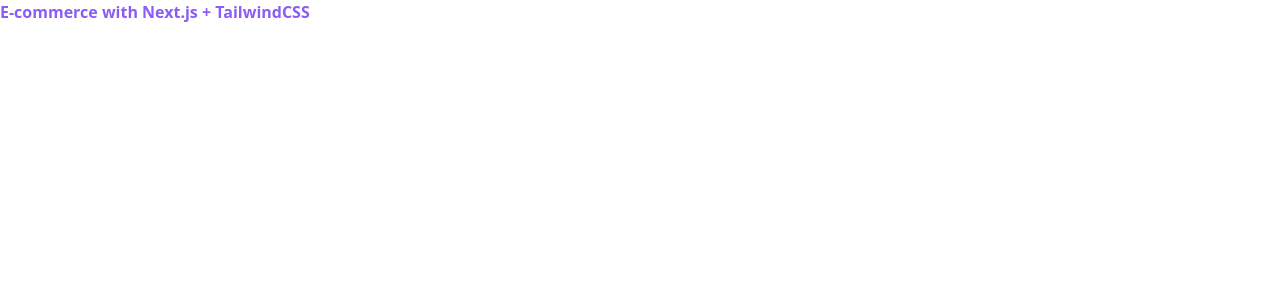
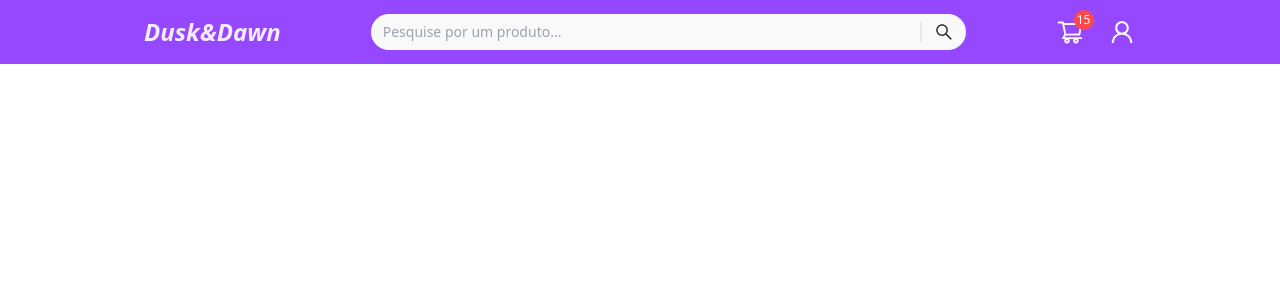
Before and after one commit to lucianosants/dusk-and-dawn, a Next.js app: page / in a window 1280 px wide. Shown: the top 300 px of the page. Built offline with nearby package versions, Linux system fonts and the light colour scheme.

Commit message:
feat: add partial header component

```diff
--- a/pages/_app.tsx
+++ b/pages/_app.tsx
@@ -1,6 +1,12 @@
+import Header from '@/src/patterns/Header';
 import '@/src/styles/globals.css';
 import type { AppProps } from 'next/app';
 
 export default function App({ Component, pageProps }: AppProps) {
-    return <Component {...pageProps} />;
+    return (
+        <>
+            <Header />
+            <Component {...pageProps} />
+        </>
+    );
 }
--- a/pages/_document.tsx
+++ b/pages/_document.tsx
@@ -2,7 +2,7 @@ import { Html, Head, Main, NextScript } from 'next/document';
 
 export default function Document() {
     return (
-        <Html lang="en">
+        <Html lang="pt-BR">
             <Head />
             <body>
                 <Main />
--- /dev/null
+++ b/src/patterns/Header/index.tsx
@@ -0,0 +1,78 @@
+import { FormEvent, useState } from 'react';
+import Link from 'next/link';
+import {
+    AiOutlineSearch,
+    AiOutlineShoppingCart,
+    AiOutlineUser,
+} from 'react-icons/ai';
+
+import Box from '@/src/components/Box';
+import Text from '@/src/components/Text';
+
+export default function Header() {
+    const [count, setCount] = useState(15);
+
+    const handleSubmit = (e: FormEvent) => {
+        e.preventDefault();
+        alert('Disponível em breve...');
+    };
+
+    return (
+        <Box className="fixed flex justify-center w-full h-16 bg-primary-600">
+            <Box
+                as="header"
+                className="flex items-center justify-between flex-1 h-full max-w-5xl px-4">
+                <Link href="/">
+                    <Text className="text-2xl italic font-black text-primary-50 hover:opacity-90">
+                        Dusk&Dawn
+                    </Text>
+                </Link>
+
+                <Box className="w-[60%]">
+                    <form
+                        onSubmit={handleSubmit}
+                        className="flex items-center justify-between flex-1 gap-3 px-3 py-2 rounded-full bg-neutral-variant-50 focus-within:bg-primary-50 focus-within:outline hover:bg-primary-50">
+                        <label htmlFor="search" className="sr-only">
+                            Pesquise por um produto em estoque
+                        </label>
+
+                        <input
+                            className="w-full text-sm font-medium bg-transparent border-r-2 outline-none"
+                            type="text"
+                            id="search"
+                            autoComplete="off"
+                            placeholder="Pesquise por um produto..."
+                        />
+
+                        <button type="submit" title="Pesquisar produto">
+                            <Text
+                                as="span"
+                                className="text-neutral-variant-600 hover:text-neutral-variant-999">
+                                <AiOutlineSearch size={20} />
+                            </Text>
+                        </button>
+                    </form>
+                </Box>
+
+                <Box className="flex gap-6">
+                    <Link href="#">
+                        <Text
+                            data-count={count}
+                            as="span"
+                            className="cart__notification">
+                            <AiOutlineShoppingCart size={28} />
+                        </Text>
+                    </Link>
+
+                    <Link href="#">
+                        <Text
+                            as="span"
+                            className="text-neutral-variant-50 hover:text-neutral-variant-100">
+                            <AiOutlineUser size={28} />
+                        </Text>
+                    </Link>
+                </Box>
+            </Box>
+        </Box>
+    );
+}
--- a/src/styles/globals.css
+++ b/src/styles/globals.css
@@ -96,3 +96,14 @@
         --neutral-variant-999: #070707;
     }
 }
+
+@layer components {
+    .cart__notification {
+        @apply relative text-neutral-variant-50 hover:text-neutral-variant-100;
+    }
+
+    .cart__notification::before {
+        content: attr(data-count);
+        @apply absolute right-[-0.6rem] text-xs top-[-0.5rem] bg-danger-600 justify-center items-center w-5 h-5 rounded-full flex;
+    }
+}
--- a/tailwind.config.js
+++ b/tailwind.config.js
@@ -4,6 +4,7 @@ module.exports = {
         './pages/**/*.{js,ts,jsx,tsx}',
         './src/components/**/*.{js,ts,jsx,tsx}',
         './src/screens/**/*.{js,ts,jsx,tsx}',
+        './src/patterns/**/*.{js,ts,jsx,tsx}',
         './app/**/*.{js,ts,jsx,tsx}',
     ],
     theme: {
```
